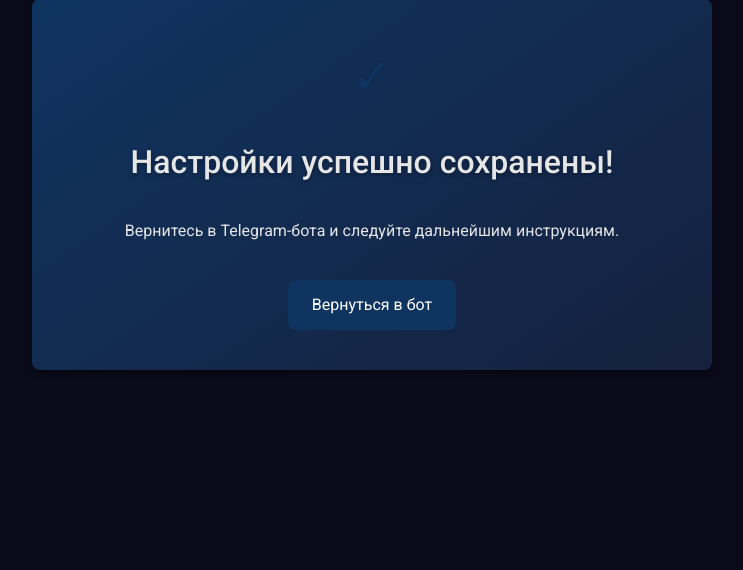
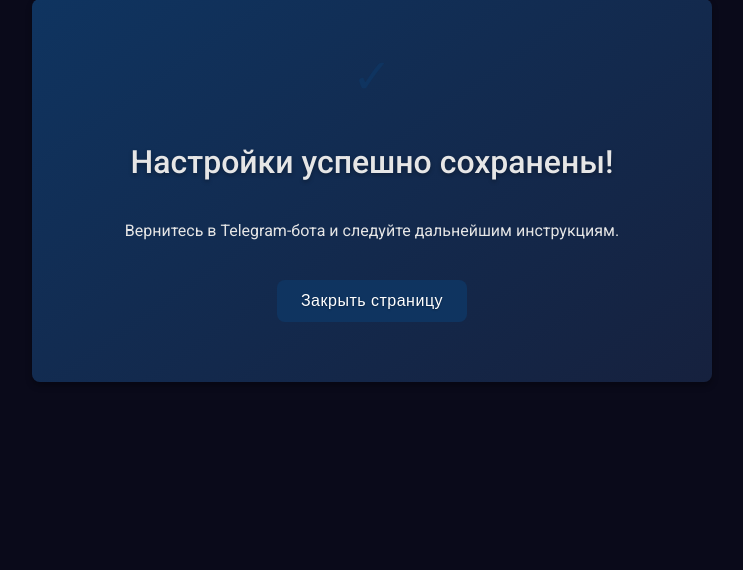
Before and after one commit to druswayne/math_repeater_web, a Flask app: template templates/save.html in a window 1280 px wide. Shown: the part 71-641 px from the top of the page, without its empty margins (268-1011 px from the left). Run offline with Flask 3, Linux system fonts and the light colour scheme; the template is opened without the code that fills it, so the values that code supplies are empty.

Commit message:
фикс

```diff
--- a/templates/save.html
+++ b/templates/save.html
@@ -32,6 +32,7 @@
             padding: 12px 24px;
             border-radius: var(--border-radius);
             transition: all 0.3s ease;
+            cursor: pointer;
         }
 
         .back-button:hover {
@@ -46,7 +47,7 @@
         <div class="success-icon">✓</div>
         <h1>Настройки успешно сохранены!</h1>
         <p>Вернитесь в Telegram-бота и следуйте дальнейшим инструкциям.</p>
-        <a href="tg://resolve?domain=math_repeater_bot" class="back-button">Вернуться в бот</a>
+        <button onclick="window.close()" class="back-button">Закрыть страницу</button>
     </div>
 </body>
 </html>
```
